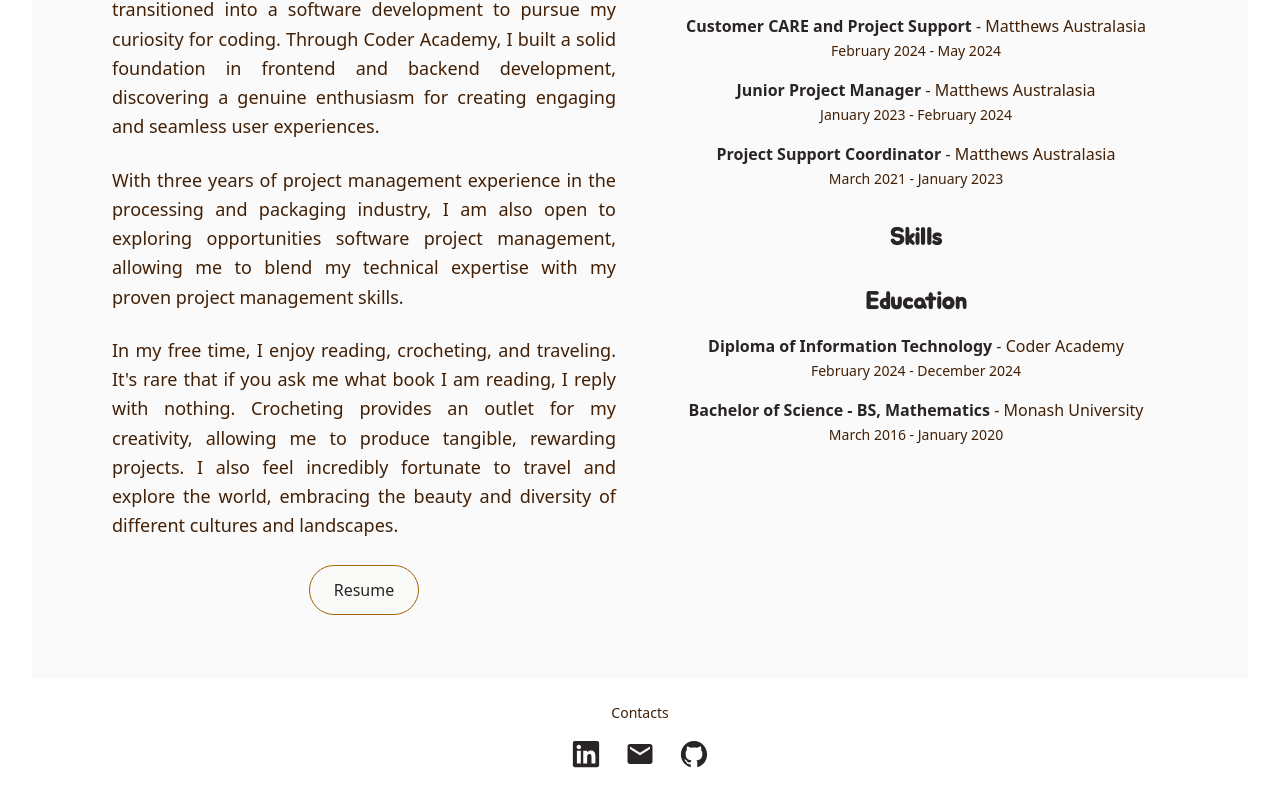
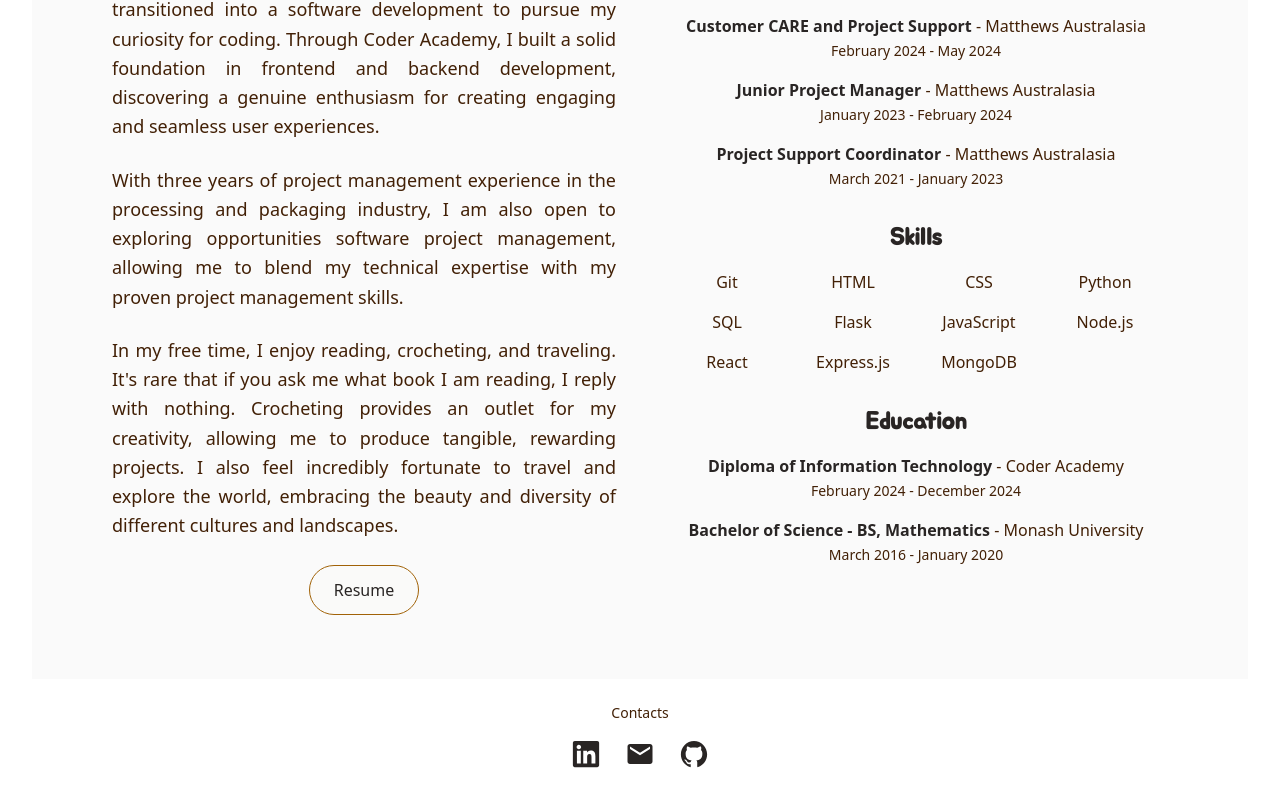
Before and after one commit to kimnle/portfolio, a React (Vite) app: page / in a window 1280 px wide. Shown: the part 1002-1809 px from the top of the page. Built offline with nearby package versions, Linux system fonts and the light colour scheme.

Commit message:
added skills

```diff
--- a/src/components/AboutSection.jsx
+++ b/src/components/AboutSection.jsx
@@ -57,8 +57,18 @@
                         {/* Skills */}
                         <div className="mb-8">
                             <h3 className="text-2xl font-semibold mb-4 font-jua text-stone-800">Skills</h3>
-                            <ul className="space-y-4">
-
+                            <ul className="grid grid-cols-2 gap-y-4 lg:grid-cols-3 xl:grid-cols-4">
+                                <li>Git</li>
+                                <li>HTML</li>
+                                <li>CSS</li>
+                                <li>Python</li>
+                                <li>SQL</li>
+                                <li>Flask</li>
+                                <li>JavaScript</li>
+                                <li>Node.js</li>
+                                <li>React</li>
+                                <li>Express.js</li>
+                                <li>MongoDB</li>
                             </ul>
                         </div>
 
```
